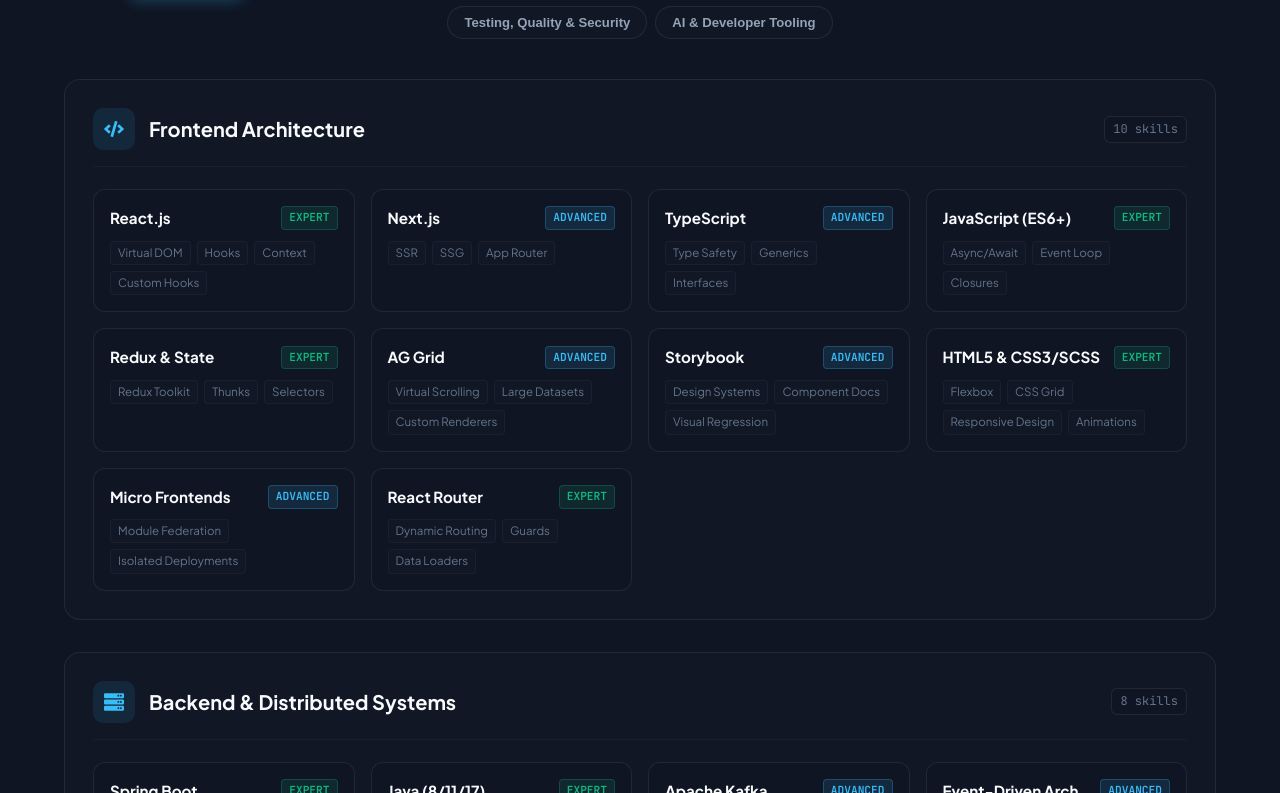
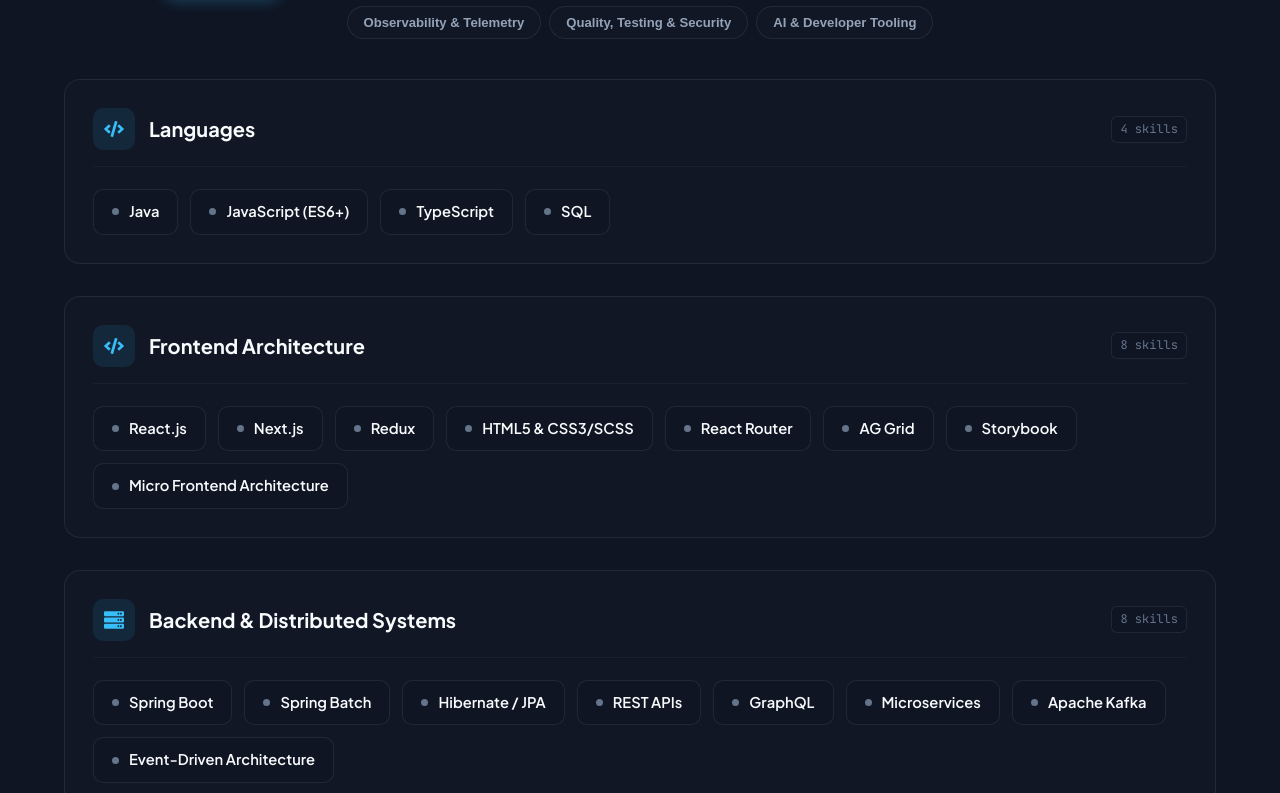
Before and after one commit to JehanKE/portfolio-app, a React (Create React App) app: page / in a window 1280 px wide. Shown: the part 5267-6060 px from the top of the page. Built offline with nearby package versions, Linux system fonts and the light colour scheme.

Commit message:
Fixed skills section

```diff
--- a/src/Components/Skills/Skills.jsx
+++ b/src/Components/Skills/Skills.jsx
@@ -44,9 +44,8 @@ const Skills = () => {
       const filteredSkills = cat.skills.filter((skill) => {
         const query = searchQuery.toLowerCase().trim();
         if (!query) return true;
-        const inName = skill.name.toLowerCase().includes(query);
-        const inTags = skill.tags && skill.tags.some((t) => t.toLowerCase().includes(query));
-        return inName || inTags;
+        const skillName = typeof skill === 'string' ? skill : skill.name;
+        return skillName.toLowerCase().includes(query);
       });
       return { ...cat, skills: filteredSkills };
     })
@@ -56,7 +55,7 @@ const Skills = () => {
     <section id="skills" className="section skills-section">
       <div className="container">
         <div className="section-header">
-          <span className="section-tag">03 // Technical Stack</span>
+          <span className="section-tag">Technical Stack</span>
           <h2 className="section-title">
             Skills & <span className="gradient-text">Technologies</span>
           </h2>
@@ -113,24 +112,15 @@ const Skills = () => {
               </div>
 
               <div className="skills-items-grid">
-                {cat.skills.map((skill, sIdx) => (
-                  <div key={sIdx} className="skill-card">
-                    <div className="skill-top">
-                      <span className="skill-name">{skill.name}</span>
-                      <span className={`skill-level level-${skill.level.toLowerCase()}`}>{skill.level}</span>
+                {cat.skills.map((skill, sIdx) => {
+                  const skillName = typeof skill === 'string' ? skill : skill.name;
+                  return (
+                    <div key={sIdx} className="skill-pill-card">
+                      <span className="skill-dot"></span>
+                      <span className="skill-name">{skillName}</span>
                     </div>
-
-                    {skill.tags && (
-                      <div className="skill-tags">
-                        {skill.tags.map((tag, tIdx) => (
-                          <span key={tIdx} className="skill-tag-item">
-                            {tag}
-                          </span>
-                        ))}
-                      </div>
-                    )}
-                  </div>
-                ))}
+                  );
+                })}
               </div>
             </div>
           ))}
--- a/src/Components/Skills/Skills.scss
+++ b/src/Components/Skills/Skills.scss
@@ -151,77 +151,46 @@
       }
 
       .skills-items-grid {
-        display: grid;
-        grid-template-columns: repeat(auto-fill, minmax(260px, 1fr));
-        gap: 16px;
+        display: flex;
+        flex-wrap: wrap;
+        gap: 12px;
 
-        .skill-card {
+        .skill-pill-card {
           background: var(--bg-secondary);
           border: 1px solid var(--border-color);
-          border-radius: 12px;
-          padding: 16px;
-          display: flex;
-          flex-direction: column;
+          border-radius: 10px;
+          padding: 10px 18px;
+          display: inline-flex;
+          align-items: center;
           gap: 10px;
           transition: all 0.2s ease;
+          cursor: default;
 
           &:hover {
             border-color: var(--border-color-hover);
+            background: var(--bg-card-hover);
             transform: translateY(-2px);
-          }
+            box-shadow: var(--shadow-sm);
 
-          .skill-top {
-            display: flex;
-            align-items: center;
-            justify-content: space-between;
-
-            .skill-name {
-              font-size: 0.95rem;
-              font-weight: 700;
-              color: var(--text-primary);
-            }
-
-            .skill-level {
-              font-family: var(--font-mono);
-              font-size: 0.7rem;
-              font-weight: 600;
-              padding: 2px 7px;
-              border-radius: 4px;
-              text-transform: uppercase;
-
-              &.level-expert {
-                background: rgba(16, 185, 129, 0.12);
-                color: #10b981;
-                border: 1px solid rgba(16, 185, 129, 0.25);
-              }
-
-              &.level-advanced {
-                background: rgba(56, 189, 248, 0.12);
-                color: #38bdf8;
-                border: 1px solid rgba(56, 189, 248, 0.25);
-              }
-
-              &.level-intermediate {
-                background: rgba(168, 85, 247, 0.12);
-                color: #c084fc;
-                border: 1px solid rgba(168, 85, 247, 0.25);
-              }
+            .skill-dot {
+              background: var(--accent-cyan);
+              box-shadow: 0 0 8px var(--accent-cyan);
             }
           }
 
-          .skill-tags {
-            display: flex;
-            flex-wrap: wrap;
-            gap: 6px;
+          .skill-dot {
+            width: 7px;
+            height: 7px;
+            border-radius: 50%;
+            background: var(--text-muted);
+            transition: all 0.2s ease;
+            flex-shrink: 0;
+          }
 
-            .skill-tag-item {
-              font-size: 0.72rem;
-              color: var(--text-muted);
-              background: var(--bg-card);
-              border: 1px solid var(--border-color-subtle);
-              padding: 2px 7px;
-              border-radius: 4px;
-            }
+          .skill-name {
+            font-size: 0.92rem;
+            font-weight: 600;
+            color: var(--text-primary);
           }
         }
       }
@@ -247,7 +216,7 @@
         padding: 20px;
 
         .skills-items-grid {
-          grid-template-columns: 1fr;
+          gap: 10px;
         }
       }
     }
--- a/src/data/portfolioData.js
+++ b/src/data/portfolioData.js
@@ -142,88 +142,67 @@ export const experienceData = [
 
 export const skillCategories = [
   {
+    category: "Languages",
+    icon: "code",
+    skills: ["Java", "JavaScript (ES6+)", "TypeScript", "SQL"]
+  },
+  {
     category: "Frontend Architecture",
     icon: "code",
     skills: [
-      { name: "React.js", level: "Expert", tags: ["Virtual DOM", "Hooks", "Context", "Custom Hooks"] },
-      { name: "Next.js", level: "Advanced", tags: ["SSR", "SSG", "App Router"] },
-      { name: "TypeScript", level: "Advanced", tags: ["Type Safety", "Generics", "Interfaces"] },
-      { name: "JavaScript (ES6+)", level: "Expert", tags: ["Async/Await", "Event Loop", "Closures"] },
-      { name: "Redux & State", level: "Expert", tags: ["Redux Toolkit", "Thunks", "Selectors"] },
-      { name: "AG Grid", level: "Advanced", tags: ["Virtual Scrolling", "Large Datasets", "Custom Renderers"] },
-      { name: "Storybook", level: "Advanced", tags: ["Design Systems", "Component Docs", "Visual Regression"] },
-      { name: "HTML5 & CSS3/SCSS", level: "Expert", tags: ["Flexbox", "CSS Grid", "Responsive Design", "Animations"] },
-      { name: "Micro Frontends", level: "Advanced", tags: ["Module Federation", "Isolated Deployments"] },
-      { name: "React Router", level: "Expert", tags: ["Dynamic Routing", "Guards", "Data Loaders"] }
+      "React.js",
+      "Next.js",
+      "Redux",
+      "HTML5 & CSS3/SCSS",
+      "React Router",
+      "AG Grid",
+      "Storybook",
+      "Micro Frontend Architecture"
     ]
   },
   {
     category: "Backend & Distributed Systems",
     icon: "server",
     skills: [
-      { name: "Spring Boot", level: "Expert", tags: ["Microservices", "Dependency Injection", "Actuator"] },
-      { name: "Java (8/11/17)", level: "Expert", tags: ["Streams", "Multithreading", "OOP", "Concurrency"] },
-      { name: "Apache Kafka", level: "Advanced", tags: ["Event Streaming", "Producers/Consumers", "Partitions"] },
-      { name: "Event-Driven Arch", level: "Advanced", tags: ["Pub/Sub", "Decoupled Pipelines", "Async Tasks"] },
-      { name: "RESTful APIs", level: "Expert", tags: ["API Design", "HATEOAS", "Versioning", "OpenAPI"] },
-      { name: "GraphQL", level: "Intermediate", tags: ["Schema Design", "Resolvers", "Queries/Mutations"] },
-      { name: "Spring Batch", level: "Advanced", tags: ["Chunk Processing", "Job Scheduling", "ETL"] },
-      { name: "Hibernate / JPA", level: "Advanced", tags: ["ORM", "Query Optimization", "Lazy Loading"] }
+      "Spring Boot",
+      "Spring Batch",
+      "Hibernate / JPA",
+      "REST APIs",
+      "GraphQL",
+      "Microservices",
+      "Apache Kafka",
+      "Event-Driven Architecture"
     ]
   },
   {
     category: "Databases & Caching",
     icon: "database",
-    skills: [
-      { name: "PostgreSQL", level: "Advanced", tags: ["Indexes", "ACID", "Query Optimization", "JSONB"] },
-      { name: "Redis", level: "Advanced", tags: ["Distributed Caching", "Key-Value", "TTL", "Pub/Sub"] },
-      { name: "MySQL", level: "Advanced", tags: ["Relational Schema", "Transactions", "Stored Procedures"] },
-      { name: "MongoDB", level: "Intermediate", tags: ["Document Store", "Aggregation Pipelines", "Indexing"] },
-      { name: "SQL & Query Tuning", level: "Advanced", tags: ["Execution Plans", "Joins", "Partitioning"] }
-    ]
+    skills: ["PostgreSQL", "MySQL", "MongoDB", "Redis", "SQL & Query Tuning"]
   },
   {
-    category: "DevOps & CI/CD",
+    category: "DevOps & IaC",
     icon: "cloud",
-    skills: [
-      { name: "Docker", level: "Advanced", tags: ["Containerization", "Multi-Stage Builds", "Docker Compose"] },
-      { name: "ArgoCD", level: "Intermediate", tags: ["GitOps", "Kubernetes Sync", "Automated Rollouts"] },
-      { name: "Jenkins", level: "Advanced", tags: ["CI/CD Pipelines", "Groovy Scripts", "Automated Builds"] },
-      { name: "CI/CD Automation", level: "Advanced", tags: ["Pipeline Optimization", "Quality Gates"] },
-      { name: "Vercel", level: "Advanced", tags: ["Edge Functions", "Automated Deployments", "Preview Envs"] }
-    ]
+    skills: ["Docker", "ArgoCD", "Jenkins", "CI/CD", "Vercel"]
   },
   {
-    category: "Observability & SRE",
+    category: "Observability & Telemetry",
     icon: "chart",
-    skills: [
-      { name: "Grafana", level: "Advanced", tags: ["Custom Dashboards", "Alerting", "SLA Monitoring"] },
-      { name: "Prometheus", level: "Advanced", tags: ["Metrics Collection", "PromQL", "Scraping"] },
-      { name: "Kibana", level: "Intermediate", tags: ["Log Analysis", "Elasticsearch Queries"] },
-      { name: "Session Replay", level: "Advanced", tags: ["Telemetry", "User Journey Debugging", "Error Tracing"] },
-      { name: "Telemetry Pipelines", level: "Advanced", tags: ["Clickstream", "Client Performance", "Core Web Vitals"] }
-    ]
+    skills: ["Grafana", "Prometheus", "Kibana", "Session Replay", "Client-Side Telemetry"]
   },
   {
-    category: "Testing, Quality & Security",
+    category: "Quality, Testing & Security",
     icon: "shield",
-    skills: [
-      { name: "Cypress", level: "Expert", tags: ["E2E Testing", "Component Testing", "CI Test Runs"] },
-      { name: "Playwright", level: "Advanced", tags: ["Cross-Browser", "Parallel Execution", "Automated Traces"] },
-      { name: "Jest", level: "Expert", tags: ["Unit Tests", "Snapshots", "Mocking"] },
-      { name: "JUnit & Mockito", level: "Advanced", tags: ["Java Unit Testing", "Mocking", "Test Coverage"] },
-      { name: "Snyk Security", level: "Advanced", tags: ["Vulnerability Remediation", "Dependency Auditing"] }
-    ]
+    skills: ["Cypress", "Playwright", "Jest", "JUnit", "Mockito", "Snyk Security"]
   },
   {
     category: "AI & Developer Tooling",
     icon: "bot",
     skills: [
-      { name: "LLM Integration", level: "Advanced", tags: ["Claude", "OpenAI GPT", "Google Gemini API"] },
-      { name: "Streaming APIs", level: "Advanced", tags: ["Server-Sent Events", "Token Streaming", "Rate Limiting"] },
-      { name: "GitHub Copilot", level: "Expert", tags: ["AI-Assisted Workflows", "Prompting", "Code Acceleration"] },
-      { name: "Git & Version Control", level: "Expert", tags: ["Branching Strategies", "Interactive Rebase", "Hooks"] },
-      { name: "System Design", level: "Advanced", tags: ["Scalability", "High Availability", "Microservices"] }
+      "LLM Integration (Claude, GPT, Gemini)",
+      "GitHub Copilot",
+      "Git & GitHub",
+      "Bitbucket & Jira",
+      "System Design & Code Reviews"
     ]
   }
 ];
```
